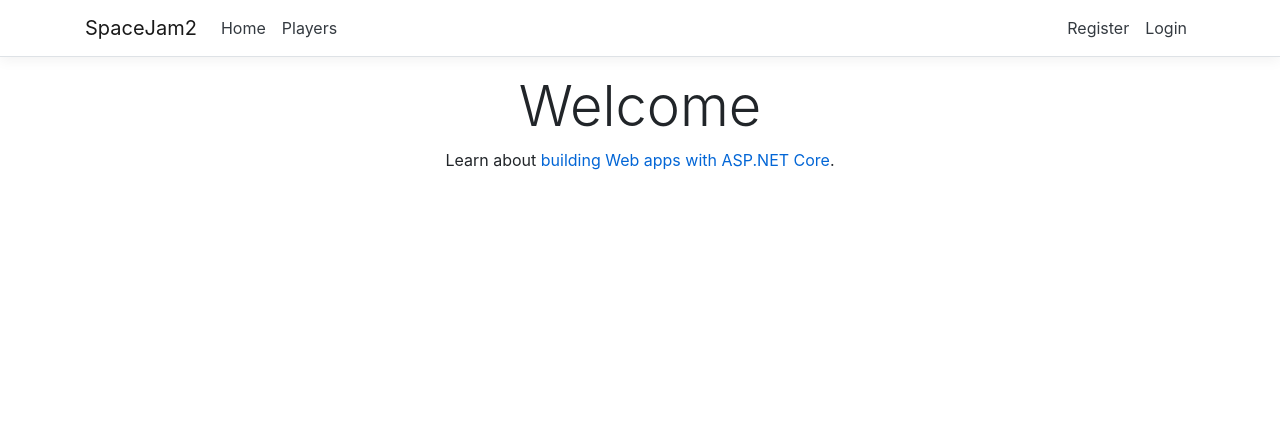
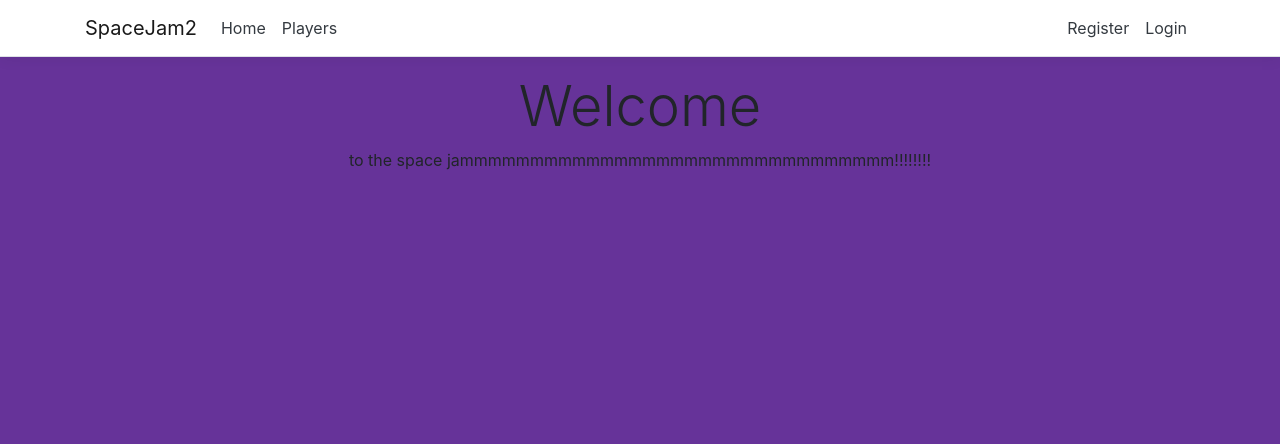
Before and after one commit to seanpkelly/SpaceJamSim, an ASP.NET Core app: template SpaceJam2/Views/Home/Index.cshtml in a window 1280 px wide. Shown: the top 444 px of the page. Run offline with ASP.NET Core 8, Linux system fonts and the light colour scheme; the template is opened without the code that fills it, so the values that code supplies are empty; some libraries are stand-ins or nearby versions.

Commit message:
wow a lot of sql issues

```diff
--- a/SpaceJam2/Models/SpaceJamContext.cs
+++ b/SpaceJam2/Models/SpaceJamContext.cs
@@ -152,13 +152,13 @@
                 entity.HasOne(d => d.User)
                     .WithMany(p => p.Monstars)
                     .HasForeignKey(d => d.UserId)
-                    .HasConstraintName("FK__Monstars__UserId__5FB337D6");
+                    .HasConstraintName("FK__Monstars__UserId__5165187F");
             });
 
             modelBuilder.Entity<PlayerStats>(entity =>
             {
                 entity.HasKey(e => e.PlayerId)
-                    .HasName("PK__PlayerSt__4A4E74C8EE7839B0");
+                    .HasName("PK__PlayerSt__4A4E74C8737BA7C6");
 
                 entity.Property(e => e.PlayerId).HasMaxLength(20);
 
@@ -182,7 +182,7 @@
                 entity.HasOne(d => d.User)
                     .WithMany(p => p.ToonSquad)
                     .HasForeignKey(d => d.UserId)
-                    .HasConstraintName("FK__ToonSquad__UserI__5CD6CB2B");
+                    .HasConstraintName("FK__ToonSquad__UserI__4E88ABD4");
             });
 
             OnModelCreatingPartial(modelBuilder);
--- a/SpaceJam2/Views/Home/Index.cshtml
+++ b/SpaceJam2/Views/Home/Index.cshtml
@@ -1,8 +1,14 @@
 @{
     ViewData["Title"] = "Home Page";
 }
-
-<div class="text-center">
-    <h1 class="display-4">Welcome</h1>
-    <p>Learn about <a href="https://docs.microsoft.com/aspnet/core">building Web apps with ASP.NET Core</a>.</p>
-</div>
+<html>
+<head>
+    <link href="~/CSS/site.css" rel="StyleSheet">
+</head>
+<body class="background">
+    <div class="text-center">
+        <h1 class="display-4">Welcome</h1>
+        <p>to the space jammmmmmmmmmmmmmmmmmmmmmmmmmmmmmm!!!!!!!!</p>
+    </div>
+</body>
+</html>
--- a/SpaceJam2/wwwroot/css/site.css
+++ b/SpaceJam2/wwwroot/css/site.css
@@ -69,3 +69,6 @@
   white-space: nowrap;
   line-height: 60px; /* Vertically center the text there */
 }
+.background{
+    background-color: rebeccapurple;
+}
```
